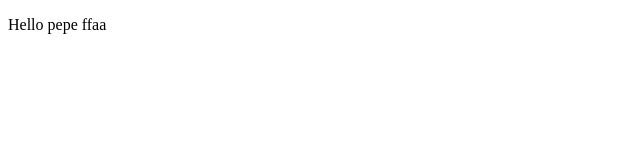
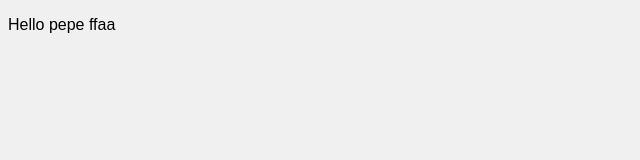
Before and after one commit to MisteLoner/Test_GIT, a plain HTML site: page index.html in a window 1280 px wide. Shown: the whole page, without its empty margins (0-640 px from the left). Drawn offline with Linux system fonts and the light colour scheme.

Commit message:
Добавил CSS стиль

```diff
--- a/index.html
+++ b/index.html
@@ -4,6 +4,7 @@
     <meta charset="UTF-8">
     <meta name="viewport" content="width=device-width, initial-scale=1.0">
     <title>Document</title>
+    <link rel="stylesheet" href="style.css">
 </head>
 <body>
     <p>Hello pepe ffaa</p>
--- /dev/null
+++ b/style.css
@@ -0,0 +1,5 @@
+/* Цвет фона и шрифт */
+body {
+  background-color: #f0f0f0;
+  font-family: Arial, sans-serif;
+}
```
